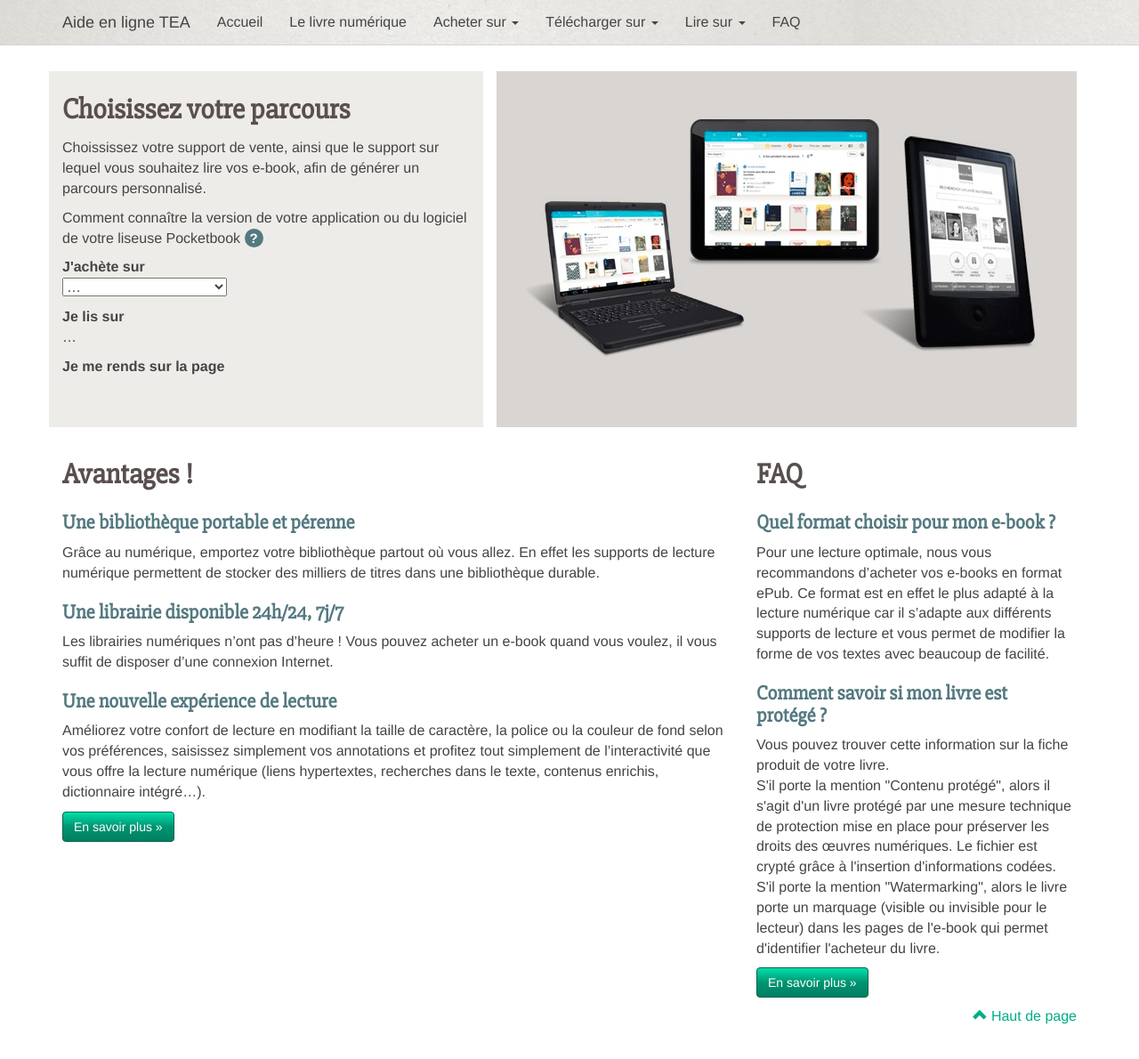
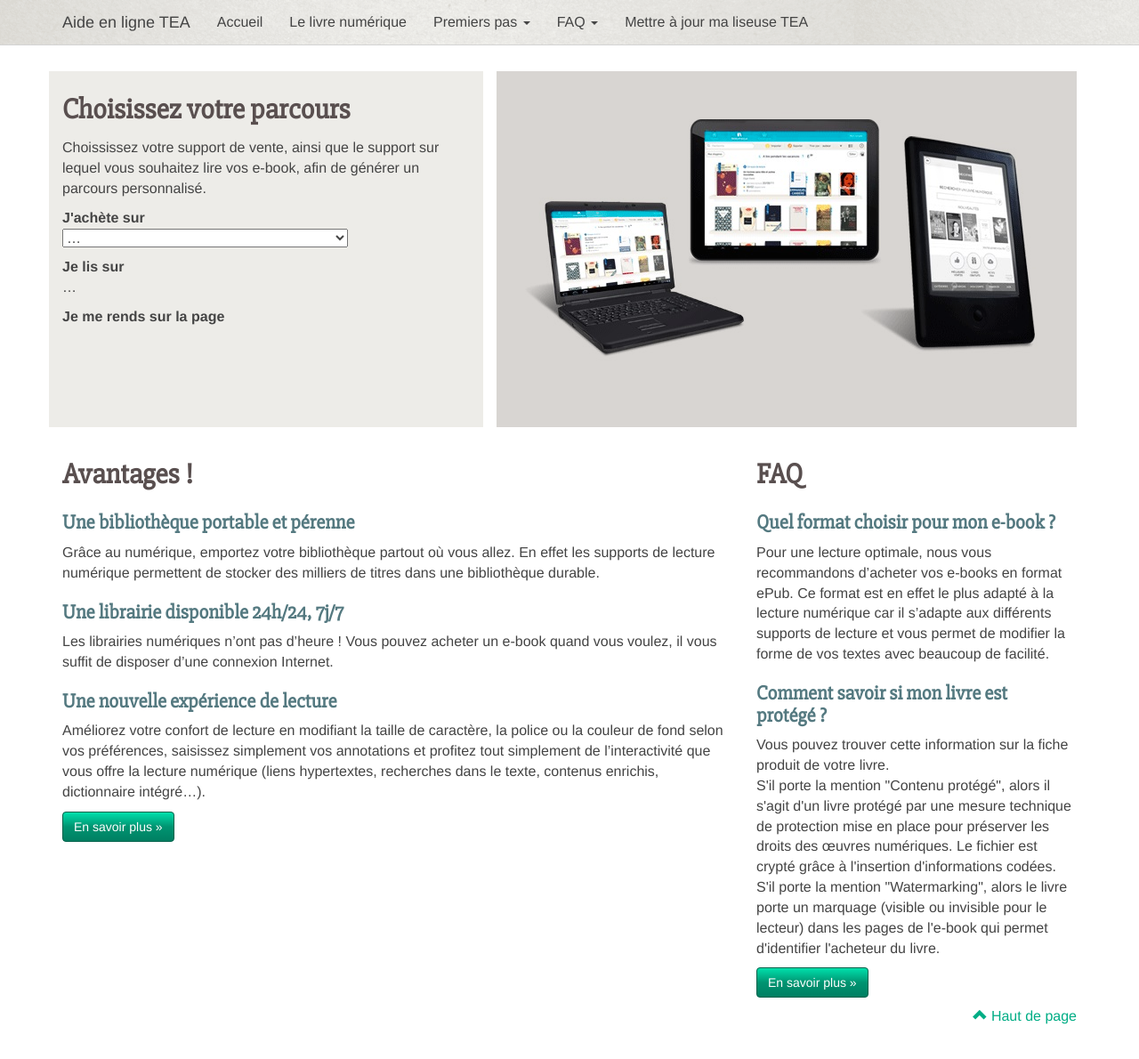
Before and after one commit to TEA-ebook/help-center, a Jekyll site: the page built from index.html, in a window 1280 px wide and 1214 px high. Shown: the top 1190 px of the window at 89% size. Built offline with Jekyll 4.4.1, drawn with Linux system fonts in a browser that asks for light colours; nearby versions of some CDN libraries; Markdown is read by kramdown in place of the engine named in the settings; some of the changed lines change nothing that is shown.

Commit message:
Mod: adapt nav to new archi

```diff
--- a/_includes/header.html
+++ b/_includes/header.html
@@ -14,44 +14,33 @@
         <li><a href="/">Accueil</a></li>
         <li><a href="/decouvrir-lecture-numerique/">Le livre numérique</a></li>
         <li class="dropdown">
-          <a data-toggle="dropdown" href="#">Acheter sur <b class="caret"></b></a>
+          <a data-toggle="dropdown" href="#">Premiers pas <b class="caret"></b></a>
           <ul class="dropdown-menu">
-            <li><a href="/web-ordinateur/#acheter-internet">Ordinateur</a></li>
-            <li><a href="/liseuse-pbv5/#acheter-liseuse">Liseuse</a></li>
-            <li><a href="/androidv1-androidv1/#acheter-android">Application Android v1</a></li>
-            <li><a href="/androidv2-androidv2/#acheter-android">Application Android v2</a></li>
-         </ul>
-        </li>
-        <li class="dropdown">
-          <a data-toggle="dropdown" href="#">Télécharger sur <b class="caret"></b></a>
-          <ul class="dropdown-menu">
-            <li><a href="/web-ordinateur/#telecharger-ordinateur">Ordinateur</a></li>
+            <li class="title">Acheter sur le web et lire sur</li>
+            <li><a href="/web-web/">le web</a></li>
+            <li><a href="/web-liseuseTEA/">une liseuse TEA</a></li>
+            <li><a href="/web-androidv1/#acheter-android">l'application Android v1</a></li>
+            <li><a href="/web-androidv2/#acheter-android">l'application Android v2</a></li>
+            <li><a href="/web-iosv1/#telecharger-ios">l'application iOs v1</a></li>
             <li class="divider"></li>
-            <li><a href="/web-basic2/#tranferer-basic2">Liseuse Basic2</a></li>
-            <li><a href="/web-pbv4/#telecharger-pbv4">Liseuse depuis l'ebook store</a></li>
-            <li><a href="/web-pbv5/#telecharger-pbv5">Liseuse depuis "Mes Achats"</a></li>
-            <li class="divider"></li>
-            <li><a href="/androidv1-androidv1/#telecharger-android">Application Android v1</a></li>
-            <li><a href="/androidv2-androidv2/#telecharger-android">Application Android v2</a></li>
-            <li><a href="/web-iosv1/#telecharger-ios">Application iOs v1</a></li>
+            <li><a href="/liseuse-liseuseTEA/">Acheter et lire sur une liseuse TEA</a></li>
+            <li><a href="/androidv1-androidv1/">Acheter et lire sur l'application Android v1</a></li>
+            <li><a href="/androidv2-androidv2/">Acheter et lire sur l'application Android v2</a></li>
           </ul>
         </li>
         <li class="dropdown">
-          <a data-toggle="dropdown" href="#">Lire sur <b class="caret"></b></a>
+          <a data-toggle="dropdown" href="#">FAQ <b class="caret"></b></a>
           <ul class="dropdown-menu">
-            <li><a href="/web-ordinateur/#lire-ordinateur">Ordinateur</a></li>
-            <li class="divider"></li>
-            <li><a href="/web-basic2/#lire-basic2">Liseuse Basic2</a></li>
-            <li><a href="/liseuse-cybook/#lire-cybook">Liseuse Cybook</a></li>
-            <li><a href="/liseuse-pbv4/#lire-pbv4">Liseuse Pocketbook (Firmware 4)</a></li>
-            <li><a href="/liseuse-pbv5/#lire-pbv5">Liseuse Pocketbook (Firmware 5)</a></li>
-            <li class="divider"></li>
-            <li><a href="/androidv1-androidv1/#lire-android">Application Android v1</a></li>
-            <li><a href="/androidv2-androidv2/#lire-android">Application Android v2</a></li>
-            <li><a href="/web-iosv1/#lire-ios">Application iOs v1</a></li>
+            <li><a href="/faq-achat/">Achat</a></li>
+            <li><a href="/faq-comptes/">Comptes clients</a></li>
+            <li><a href="/faq-lecture/">Lecture</a></li>
+            <li><a href="/faq-liseuse/">Liseuses</a></li>
+            <li><a href="/faq-telechargement/">Téléchargement</a></li>
+            <li><a href="/faq-erreurs/">Les messages d'erreurs les plus courants</a></li>
+            <li><a href="/faq-autre/">Autres</a></li>
           </ul>
         </li>
-        <li><a href="/faq/">FAQ</a></li>
+        <li><a href="/maj/">Mettre à jour ma liseuse TEA</a></li>
       </ul>
     </div><!--/.nav-collapse -->
   </div>
--- a/index.html
+++ b/index.html
@@ -9,7 +9,6 @@ title: Accueil
     <p>
       Choississez votre support de vente, ainsi que le support sur lequel vous souhaitez lire vos e-book, afin de générer un parcours personnalisé.
     </p>
-    {% include popine-info.html %}
     <p>
       <strong>J'achète sur</strong><br />
       <select name="select_achat" id="select_achat"></select>
--- a/js/tree.js
+++ b/js/tree.js
@@ -4,21 +4,14 @@
         '…' : {},
         'le web' : {
             'un navigateur' : ['/web-web','Acheter un ebook sur Internet et le lire dans son navigateur'],
-            'un ordinateur' : ['/web-ordinateur','Acheter un ebook sur Internet et le lire sur son ordinateur'],
-            'une liseuse Pocketbook logiciel v5' : ['/web-pbv5','Acheter un ebook sur Internet et le lire sur sa liseuse Pocketbook v5'],
-            'une liseuse Pocketbook logiciel v4 "MesAchats"' : ['/web-pbv4MesAchats','Acheter un ebook sur Internet et le lire sur sa liseuse Pocketbook v4 « mes achats »'],
-            'une liseuse Pocketbook logiciel v4' : ['/web-pbv4','Acheter un ebook sur Internet et le lire sur sa liseuse Pocketbook v4'],
-            'une liseuse basic2' : ['/web-basic2','Acheter un ebook sur Internet et le lire sur sa liseuse Pocketbook Basic 2'],
-            'une liseuse cybook' : ['/web-cybook','Acheter un ebook sur Internet et le lire sur sa liseuse Cybook'],
+            'une liseuse TEA TouchLux 2 ou 3 ou Ultra' : ['/web-liseuseTEA','Acheter un ebook sur Internet et le lire sur sa liseuse Pocketbook v5'],
             'l\'application android v1' : ['/web-androidv1','Acheter un ebook sur Internet et le lire sur sa tablette Android (app v1)'],
             'l\'application android v2' : ['/web-androidv2','Acheter un ebook sur Internet et le lire sur sa tablette Android (app v2)'],
             'l\'application iOs v1' : ['/web-iosv1','Acheter un ebook sur Internet et le lire sur son iPad/iPhone (app v1)']/*,
             'l\'application iOs v2' : ['/web-iosv2','Acheter un ebook sur Internet et le lire sur son iPad/iPhone (app v2)']*/
         },
-        'une liseuse' : {
-            'une liseuse Pocketbook logiciel 5' : ['/liseuse-pbv5','Acheter un ebook et le lire sur sa liseuse Pocketbook v5'],
-            'une liseuse Pocketbook logiciel 4' : ['/liseuse-pbv4','Acheter un ebook et le lire sur sa liseuse Pocketbook v4'],
-            'une liseuse cybook' : ['/liseuse-cybook','Acheter un ebook et le lire sur sa liseuse Cybook']
+        'une liseuse TEA TouchLux 2 ou 3 ou Ultra' : {
+            'une liseuse TEA TouchLux 2 ou 3 ou Ultra' : ['/liseuse-liseuseTEA','Acheter un ebook et le lire sur sa liseuse Pocketbook v5'],
         },
         'l\'application android v1' : {
             'l\'application android v1' : ['/androidv1-androidv1','Acheter un ebook et le lire sur sa tablette Android (app v1)']
```
